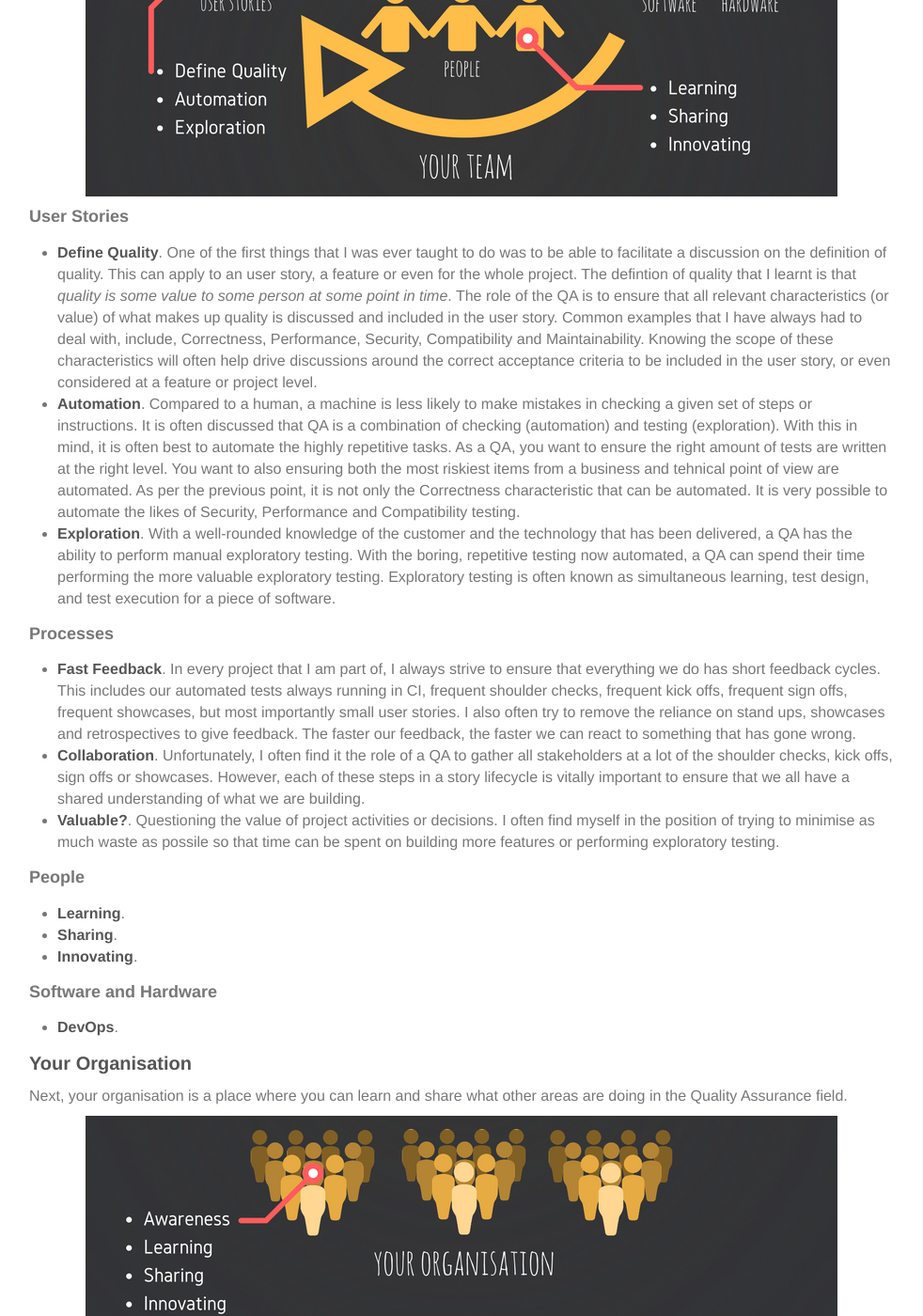
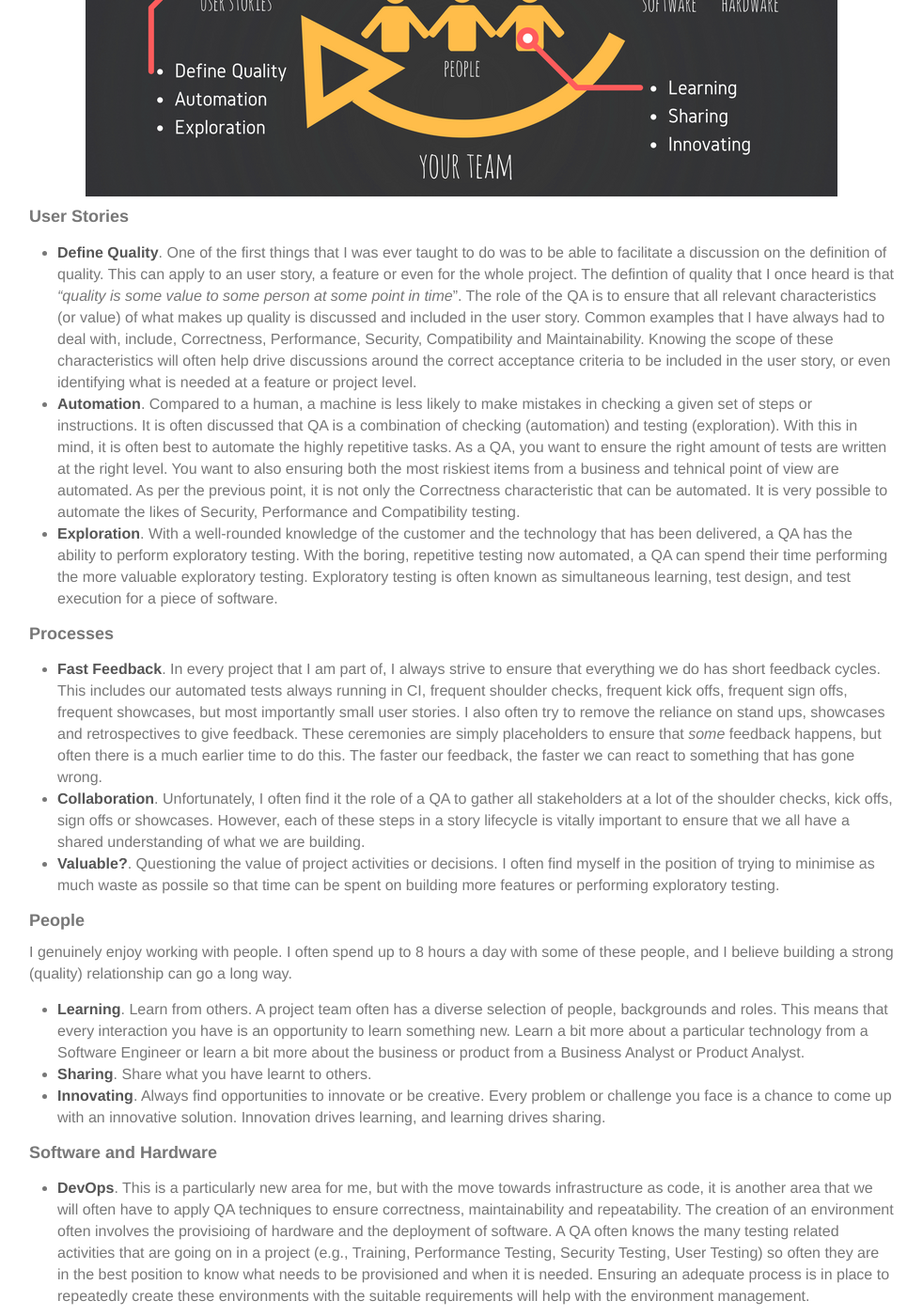
Before and after one commit to the-creative-tester/blog, a Jekyll site: the page built from _posts/2016-09-06-My-Quality-Assurance-Thoughts.md, in a window 1280 px wide and 1400 px high, scrolled down 851 px. Shown: the whole window at 94% size, without its empty margins (149-1131 px from the left). Built offline with Jekyll 4.4.1, drawn with Linux system fonts in a browser that asks for light colours; nearby versions of some CDN libraries; some of the changed text lies outside the part shown.

Commit message:
update post on Quality Assurance Thoughts

```diff
--- a/_posts/2016-09-06-My-Quality-Assurance-Thoughts.md
+++ b/_posts/2016-09-06-My-Quality-Assurance-Thoughts.md
@@ -14,7 +14,7 @@ colour:
 
 I was recently asked what I see my role is in the Quality Assurance field.  I often see other QAs (Test Analysts, Test Engineers, Quality Analysts, Quality Engineers, etc.) in the industry restricting themselves to only caring about the quality of individual user stories, and in the rare case this may extend to caring about the overall software that is being delivered.  This is of course could be due to a number of limitations such as inexperience, bandwidth or even from a lack of interest.
 
-I feel that as a QA, there is so much more to offer, and that you can be an advocate of quality for not only user stories and software, but also the hardware, people and processes that are required to deliver the final product.  I feel that we can contribute on a larger scale than just within the team, whether it be internal or external to the organisation that you are employed at.  In this post, I will attempt to briefly describe the things I am passionate in driving.
+I believe that as a QA, there is so much more to offer, and that you can be an advocate of quality for not only user stories and software, but also the hardware, people and processes that are required to deliver a final product.  I also feel that we can contribute on a larger scale than just within the team, whether it be internal or external to the organisation that you are employed at.  In this post, I will attempt to briefly describe the things I am passionate in driving on a day-to-day basis.
 
 ### Your Team
 
@@ -24,25 +24,27 @@ Your team is the first place where you can be an advocate for all things related
 
 #### User Stories
 
-* **Define Quality**.  One of the first things that I was ever taught to do was to be able to facilitate a discussion on the definition of quality.  This can apply to an user story, a feature or even for the whole project.  The defintion of quality that I learnt is that _quality is some value to some person at some point in time_.  The role of the QA is to ensure that all relevant characteristics (or value) of what makes up quality is discussed and included in the user story.  Common examples that I have always had to deal with, include, Correctness, Performance, Security, Compatibility and Maintainability.  Knowing the scope of these characteristics will often help drive discussions around the correct acceptance criteria to be included in the user story, or even considered at a feature or project level.
+* **Define Quality**.  One of the first things that I was ever taught to do was to be able to facilitate a discussion on the definition of quality.  This can apply to an user story, a feature or even for the whole project.  The defintion of quality that I once heard is that _"quality is some value to some person at some point in time_".  The role of the QA is to ensure that all relevant characteristics (or value) of what makes up quality is discussed and included in the user story.  Common examples that I have always had to deal with, include, Correctness, Performance, Security, Compatibility and Maintainability.  Knowing the scope of these characteristics will often help drive discussions around the correct acceptance criteria to be included in the user story, or even identifying what is needed at a feature or project level.
 * **Automation**.  Compared to a human, a machine is less likely to make mistakes in checking a given set of steps or instructions.  It is often discussed that QA is a combination of checking (automation) and testing (exploration).  With this in mind, it is often best to automate the highly repetitive tasks.  As a QA, you want to ensure the right amount of tests are written at the right level.  You want to also ensuring both the most riskiest items from a business and tehnical point of view are automated.  As per the previous point, it is not only the Correctness characteristic that can be automated.  It is very possible to automate the likes of Security, Performance and Compatibility testing.
-* **Exploration**.  With a well-rounded knowledge of the customer and the technology that has been delivered, a QA has the ability to perform manual exploratory testing.  With the boring, repetitive testing now automated, a QA can spend their time performing the more valuable exploratory testing.  Exploratory testing is often known as simultaneous learning, test design, and test execution for a piece of software.
+* **Exploration**.  With a well-rounded knowledge of the customer and the technology that has been delivered, a QA has the ability to perform exploratory testing.  With the boring, repetitive testing now automated, a QA can spend their time performing the more valuable exploratory testing.  Exploratory testing is often known as simultaneous learning, test design, and test execution for a piece of software.
 
 #### Processes
 
-* **Fast Feedback**.  In every project that I am part of, I always strive to ensure that everything we do has short feedback cycles.  This includes our automated tests always running in CI, frequent shoulder checks, frequent kick offs, frequent sign offs, frequent showcases, but most importantly small user stories.  I also often try to remove the reliance on stand ups, showcases and retrospectives to give feedback.  The faster our feedback, the faster we can react to something that has gone wrong.
+* **Fast Feedback**.  In every project that I am part of, I always strive to ensure that everything we do has short feedback cycles.  This includes our automated tests always running in CI, frequent shoulder checks, frequent kick offs, frequent sign offs, frequent showcases, but most importantly small user stories.  I also often try to remove the reliance on stand ups, showcases and retrospectives to give feedback.  These ceremonies are simply placeholders to ensure that _some_ feedback happens, but often there is a much earlier time to do this.  The faster our feedback, the faster we can react to something that has gone wrong.
 * **Collaboration**.  Unfortunately, I often find it the role of a QA to gather all stakeholders at a lot of the shoulder checks, kick offs, sign offs or showcases.  However, each of these steps in a story lifecycle is vitally important to ensure that we all have a shared understanding of what we are building.
 * **Valuable?**.  Questioning the value of project activities or decisions.  I often find myself in the position of trying to minimise as much waste as possile so that time can be spent on building more features or performing exploratory testing.
 
 #### People
 
-* **Learning**.
-* **Sharing**.
-* **Innovating**.
+I genuinely enjoy working with people.  I often spend up to 8 hours a day with some of these people, and I believe building a strong (quality) relationship can go a long way.
+
+* **Learning**.  Learn from others.  A project team often has a diverse selection of people, backgrounds and roles.  This means that every interaction you have is an opportunity to learn something new.  Learn a bit more about a particular technology from a Software Engineer or learn a bit more about the business or product from a Business Analyst or Product Analyst.
+* **Sharing**.  Share what you have learnt to others.
+* **Innovating**.  Always find opportunities to innovate or be creative.  Every problem or challenge you face is a chance to come up with an innovative solution.  Innovation drives learning, and learning drives sharing.
 
 #### Software and Hardware
 
-* **DevOps**.
+* **DevOps**.  This is a particularly new area for me, but with the move towards infrastructure as code, it is another area that we will often have to apply QA techniques to ensure correctness, maintainability and repeatability.  The creation of an environment often involves the provisioing of hardware and the deployment of software.  A QA often knows the many testing related activities that are going on in a project (e.g., Training, Performance Testing, Security Testing, User Testing) so often they are in the best position to know what needs to be provisioned and when it is needed.  Ensuring an adequate process is in place to repeatedly create these environments with the suitable requirements will help with the environment management.
 
 ### Your Organisation
 
@@ -50,10 +52,10 @@ Next, your organisation is a place where you can learn and share what other area
 
 ![Quality Assurance Your Organisation](../images/Quality-YourOrganisation.png){: .center-image }
 
-* **Awareness**
-* **Learning**
-* **Sharing**
-* **Innovating**
+* **Awareness**.  I often find myself proactively reaching out to areas of my organisation about some of the services that the team can offer.  With automated testing and early collaboration, it removes the need for many testing related activities (e.g., UAT) to occur.  By educating our stakeholders, we have the ability to remove this waste and instead spend our time on more valuable activities.
+* **Learning**.  It is also important to reach out to other areas of the organisation in the same field as you.  There is great value in establishing a community or forum for QAs across an organisation who are working on different projects.  These communities can facilitate knowledge sharing and learning of the different tools and technologies used across an organisation, but can also facilitate conversations around problems faced by one team may have already been solved by another.
+* **Sharing**.  Share what you have learnt to others.
+* **Innovating**.  Innovation days are a great way to trial a new tool or technology.  I've had the chance to work on Visual Regression Testing, Mobile Testing and also DevOps.
 
 ### Your Community
 
@@ -61,10 +63,10 @@ Next, your community is a place where you can learn and share what other organis
 
 ![Quality Assurance Your Community](../images/Quality-YourCommunity.png){: .center-image }
 
-* **Curiosity**
-* **Growing**
-* **Learning**
-* **Sharing**
+* **Curiosity**.  One of my mentors once asked me "_what does the best QA team look like_".  This question has always remained in the back of my mind, and it is the biggest contributor for my desire and curiosity to learn and know more.  However, I believe that in order to know what _best_ looks like, you need to follow  trends in the industry, which means, being active in the community.  This could be through reading blogs, attending meetups or attending conferences.  Most of the time that I find out about a new technique or a new technology it is through one of these mediums.
+* **Growing**.  I now feel that I am at a level where I can start to share some of my experiences and knowledge to others.  I like to be involved in local meetup events, but also like to mentor students at a local university.  I feel that I can help bridge the gap between what is taught from a theoretical perspective and what is performed in practice by regularly speaking to students who are looking to pursue a career in Quality Assurance.
+* **Learning**.  As mentioned before, learn through reading blogs, attending meetups or attending conferences.
+* **Sharing**.  Share what you have learnt to others.
 
 ### Full Infographic
 
```
